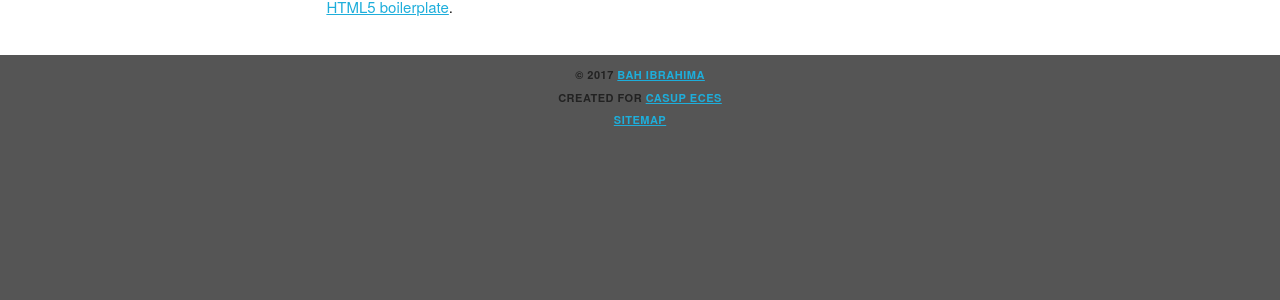
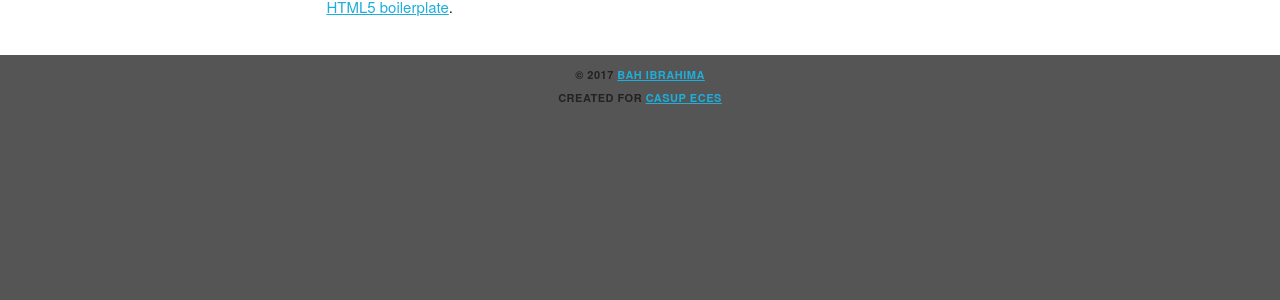
Before and after one commit to cacsupeces/global_geo, a Django app: page /about/ in a window 1280 px wide. Shown: the part 293-593 px from the top of the page. Run offline with Django 3.2, Linux system fonts and the light colour scheme; parts of the project's set-up code (start-up, migrations or seed data) failed here and were passed over.

Commit message:
Update base.html

```diff
--- a/templates/base.html
+++ b/templates/base.html
@@ -91,7 +91,7 @@
         Created for <a href="http://www.eces-ecole.org/">Casup ECES</a>
       </p>
        <ul>
-        <li><a href="{% url 'sitemap' %}">Sitemap</a></li>
+
       </ul>
     </footer>
 
```
